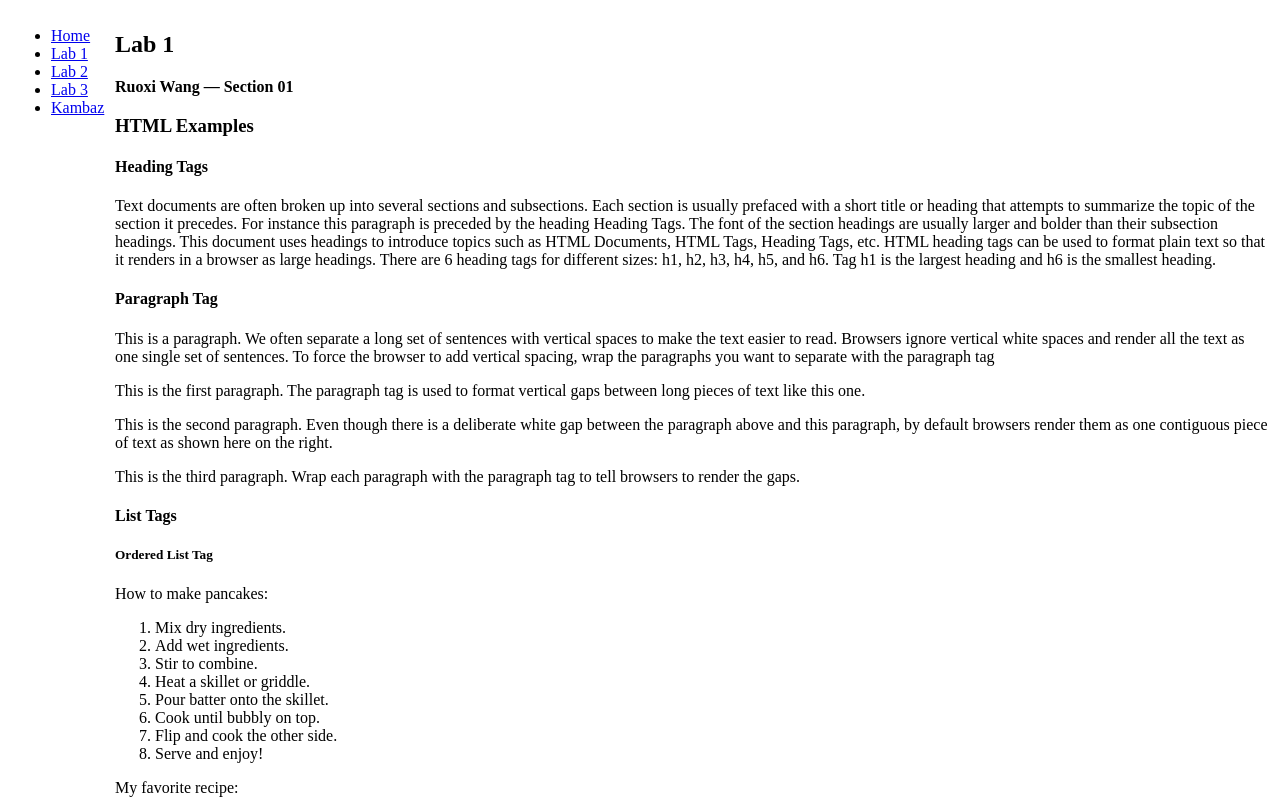
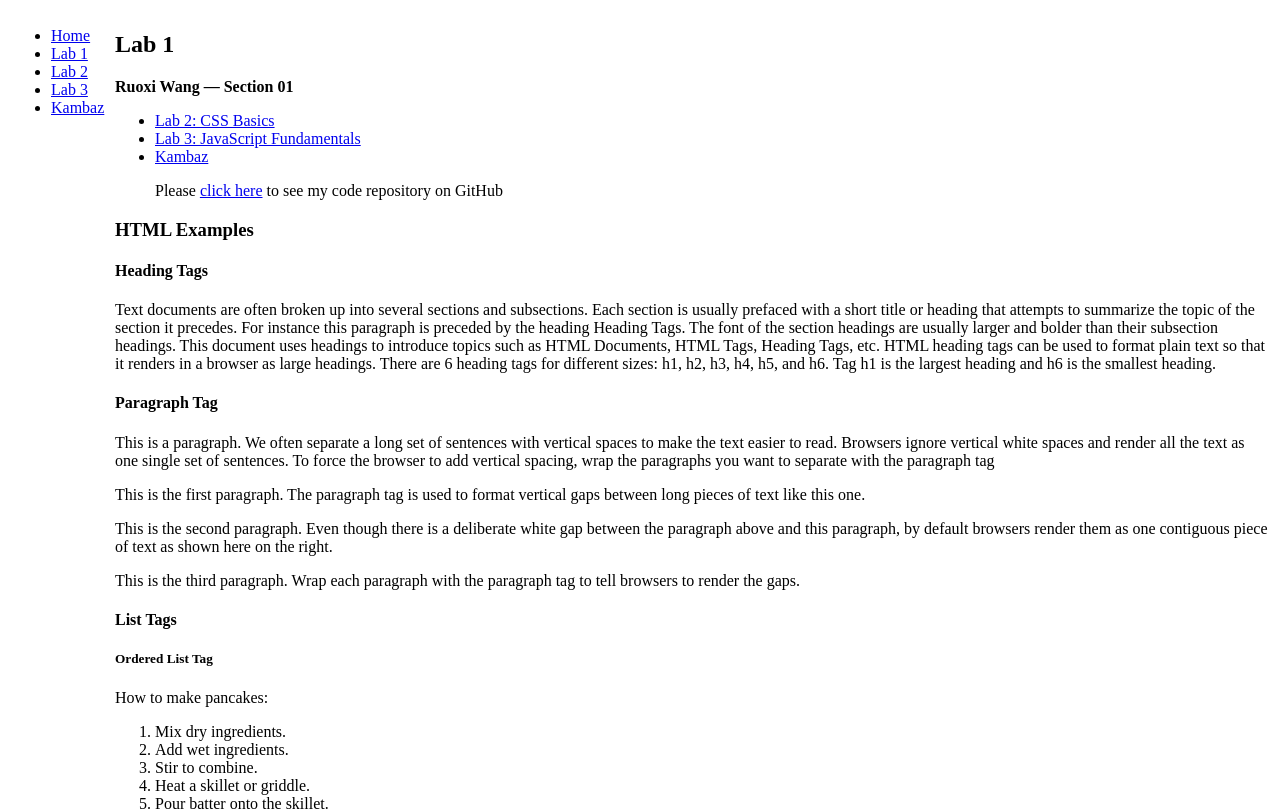
Before and after one commit to Ruoxi-0812/kambaz-next-js-cs4550-fa25, a Next.js app: page /Labs/Lab1 in a window 1280 px wide. Shown: the top 811 px of the page. Built offline with nearby package versions, Linux system fonts and the light colour scheme.

Commit message:
Update lab page

```diff
--- a/app/(Kambaz)/Courses/[cid]/Assignments/[aid]/page.tsx
+++ b/app/(Kambaz)/Courses/[cid]/Assignments/[aid]/page.tsx
@@ -143,7 +143,7 @@ export default function AssignmentEditor() {
               />
             </td>
           </tr>
-          <br />
+
         </tbody>
       </table>
       <hr />
--- a/app/Labs/Lab1/page.tsx
+++ b/app/Labs/Lab1/page.tsx
@@ -1,4 +1,5 @@
 "use client";
+import Link from "next/link";
 export default function Lab1() {
   return (
     <div id="wd-lab1">
@@ -6,6 +7,27 @@ export default function Lab1() {
       <p>
         <strong>Ruoxi Wang — Section 01</strong>
       </p>
+      <ul>
+       <li>
+         <Link href="/Labs/Lab2" id="wd-lab2-link">
+           Lab 2: CSS Basics </Link>
+       </li>
+       <li>
+         <Link href="/Labs/Lab3" id="wd-lab3-link">
+           Lab 3: JavaScript Fundamentals </Link>
+       </li>
+       <li>
+       <Link href="/" id="wd-lab3-link">
+         Kambaz </Link>
+        </li>
+        <p> Please{" "}
+          <a href="https://github.com/Ruoxi-0812/kambaz-next-js-cs4550-fa25" id="wd-github">
+            click here
+          </a >{" "}
+          to see my code repository on GitHub
+        </p >
+     </ul>
+
       <h3>HTML Examples</h3>
       <div id="wd-h-tag">
         <h4>Heading Tags</h4>
```
